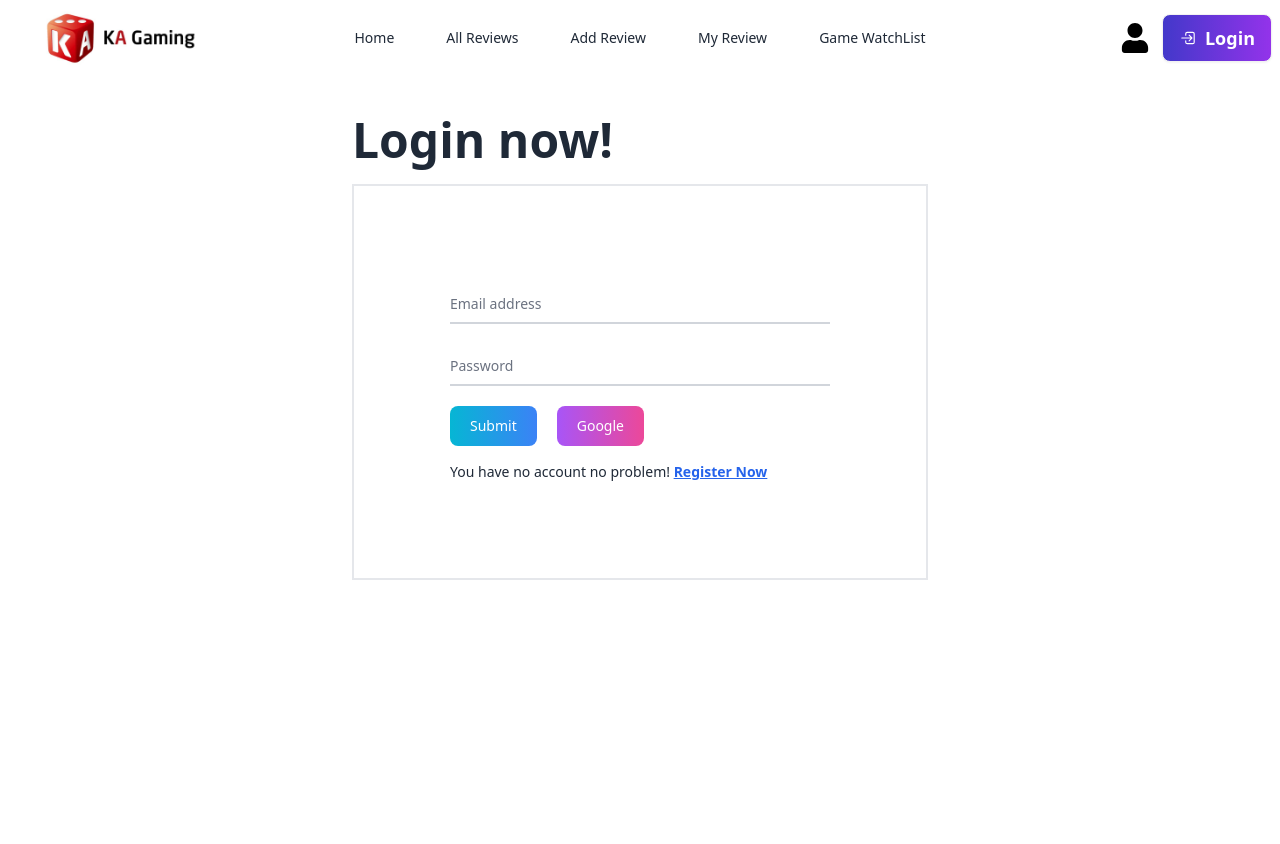
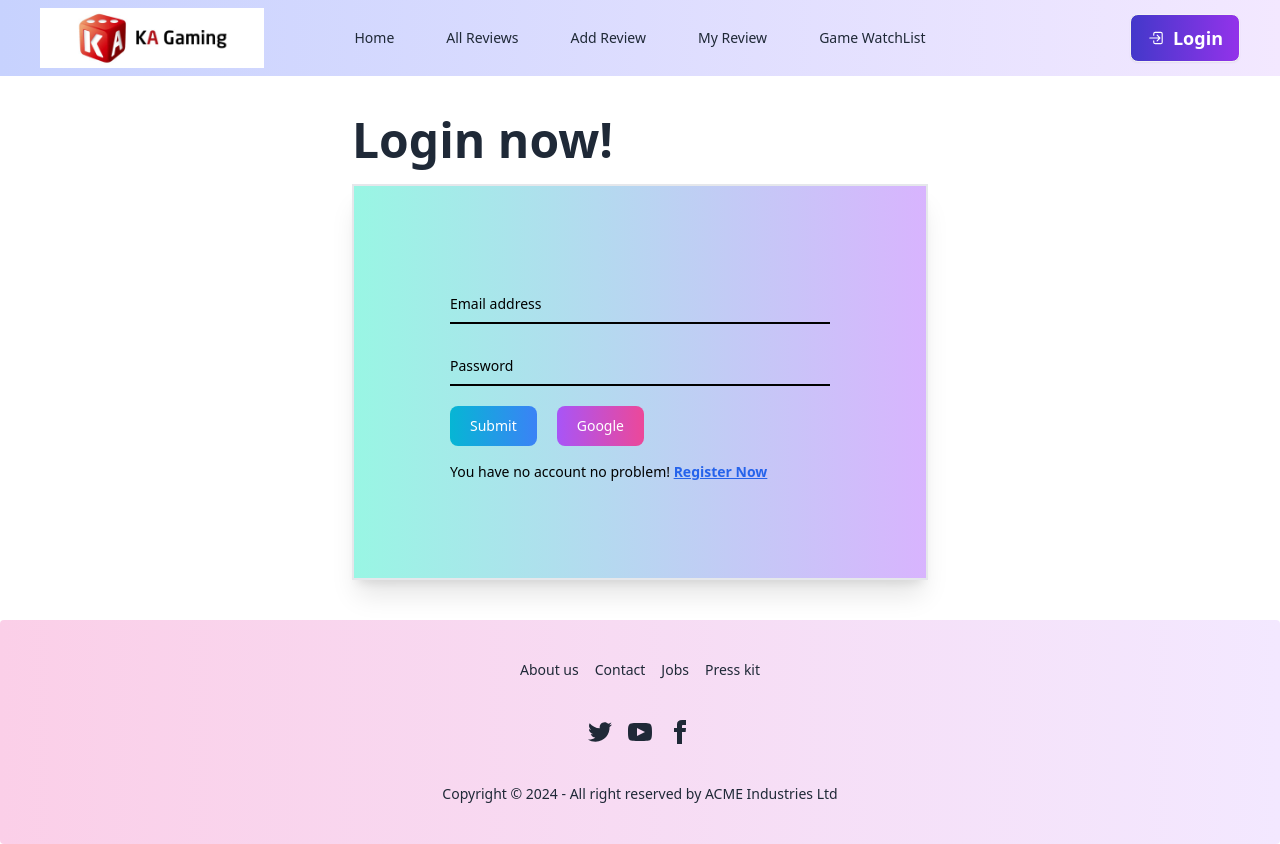
Before and after one commit to Arafat-boss/games-review-website, a React (Vite) app: page /login in a window 1280 px wide. Before the commit the page ends 800 px from the top, so only its background shows below. Built offline with nearby package versions, Linux system fonts and the light colour scheme; no server answers.

Commit message:
successfully added a private route and footer

```diff
--- a/src/components/Layout/MainLayout.jsx
+++ b/src/components/Layout/MainLayout.jsx
@@ -1,9 +1,13 @@
+import { Outlet } from "react-router-dom";
 import Navbar from "../RafComponents/Navbar";
+import Footer from "../RafComponents/Footer";
 
 const MainLayout = () => {
     return (
         <div>
            <Navbar></Navbar>
+           <Outlet></Outlet>
+           <Footer></Footer>
         </div>
     );
 };
--- /dev/null
+++ b/src/components/RafComponents/Footer.jsx
@@ -0,0 +1,59 @@
+import React from "react";
+
+const Footer = () => {
+  return (
+    <footer className="footer footer-center bg-gradient-to-r from-pink-200 to-purple-100   rounded p-10 mt-10">
+      <nav className="grid grid-flow-col gap-4">
+        <a className="link link-hover">About us</a>
+        <a className="link link-hover">Contact</a>
+        <a className="link link-hover">Jobs</a>
+        <a className="link link-hover">Press kit</a>
+      </nav>
+      <nav>
+        <div className="grid grid-flow-col gap-4">
+          <a>
+            <svg
+              xmlns="http://www.w3.org/2000/svg"
+              width="24"
+              height="24"
+              viewBox="0 0 24 24"
+              className="fill-current"
+            >
+              <path d="M24 4.557c-.883.392-1.832.656-2.828.775 1.017-.609 1.798-1.574 2.165-2.724-.951.564-2.005.974-3.127 1.195-.897-.957-2.178-1.555-3.594-1.555-3.179 0-5.515 2.966-4.797 6.045-4.091-.205-7.719-2.165-10.148-5.144-1.29 2.213-.669 5.108 1.523 6.574-.806-.026-1.566-.247-2.229-.616-.054 2.281 1.581 4.415 3.949 4.89-.693.188-1.452.232-2.224.084.626 1.956 2.444 3.379 4.6 3.419-2.07 1.623-4.678 2.348-7.29 2.04 2.179 1.397 4.768 2.212 7.548 2.212 9.142 0 14.307-7.721 13.995-14.646.962-.695 1.797-1.562 2.457-2.549z"></path>
+            </svg>
+          </a>
+          <a>
+            <svg
+              xmlns="http://www.w3.org/2000/svg"
+              width="24"
+              height="24"
+              viewBox="0 0 24 24"
+              className="fill-current"
+            >
+              <path d="M19.615 3.184c-3.604-.246-11.631-.245-15.23 0-3.897.266-4.356 2.62-4.385 8.816.029 6.185.484 8.549 4.385 8.816 3.6.245 11.626.246 15.23 0 3.897-.266 4.356-2.62 4.385-8.816-.029-6.185-.484-8.549-4.385-8.816zm-10.615 12.816v-8l8 3.993-8 4.007z"></path>
+            </svg>
+          </a>
+          <a>
+            <svg
+              xmlns="http://www.w3.org/2000/svg"
+              width="24"
+              height="24"
+              viewBox="0 0 24 24"
+              className="fill-current"
+            >
+              <path d="M9 8h-3v4h3v12h5v-12h3.642l.358-4h-4v-1.667c0-.955.192-1.333 1.115-1.333h2.885v-5h-3.808c-3.596 0-5.192 1.583-5.192 4.615v3.385z"></path>
+            </svg>
+          </a>
+        </div>
+      </nav>
+      <aside>
+        <p>
+          Copyright © {new Date().getFullYear()} - All right reserved by ACME
+          Industries Ltd
+        </p>
+      </aside>
+    </footer>
+  );
+};
+
+export default Footer;
--- a/src/components/RafComponents/Login.jsx
+++ b/src/components/RafComponents/Login.jsx
@@ -39,23 +39,23 @@
 
   return (
     <div>
-      <Navbar></Navbar>
+      {/* <Navbar></Navbar> */}
       <h1 className="text-5xl font-bold max-w-xl mx-auto mt-10 mb-5">
         Login now!
       </h1>
-      <form onSubmit={handelLogin} className="max-w-xl mx-auto border-2 p-24">
+      <form onSubmit={handelLogin} className="max-w-xl mx-auto border-2 p-24 bg-gradient-to-r from-teal-200 to-purple-300 text-white shadow-xl">
         <div className="relative z-0 w-full mb-5 group">
           <input
             type="email"
             name="email"
             id="floating_email"
-            className="block py-2.5 px-0 w-full text-sm text-gray-900 bg-transparent border-0 border-b-2 border-gray-300 appearance-none dark:text-white dark:border-gray-600 dark:focus:border-blue-500 focus:outline-none focus:ring-0 focus:border-blue-600 peer"
+            className="block py-2.5 px-0 w-full text-sm text-gray-900 bg-transparent border-0 border-b-2 border-black appearance-none dark:text-white dark:border-gray-600 dark:focus:border-blue-500 focus:outline-none focus:ring-0 focus:border-blue-600 peer"
             placeholder=" "
             required
           />
           <label
             for="floating_email"
-            className="peer-focus:font-medium absolute text-sm text-gray-500 dark:text-gray-400 duration-300 transform -translate-y-6 scale-75 top-3 -z-10 origin-[0] peer-focus:start-0 rtl:peer-focus:translate-x-1/4 rtl:peer-focus:left-auto peer-focus:text-blue-600 peer-focus:dark:text-blue-500 peer-placeholder-shown:scale-100 peer-placeholder-shown:translate-y-0 peer-focus:scale-75 peer-focus:-translate-y-6"
+            className="peer-focus:font-medium absolute text-sm text-black dark:text-gray-400 duration-300 transform -translate-y-6 scale-75 top-3 -z-10 origin-[0] peer-focus:start-0 rtl:peer-focus:translate-x-1/4 rtl:peer-focus:left-auto peer-focus:text-blue-600 peer-focus:dark:text-blue-500 peer-placeholder-shown:scale-100 peer-placeholder-shown:translate-y-0 peer-focus:scale-75 peer-focus:-translate-y-6"
           >
             Email address
           </label>
@@ -65,13 +65,13 @@
             type="password"
             name="password"
             id="floating_password"
-            className="block py-2.5 px-0 w-full text-sm text-gray-900 bg-transparent border-0 border-b-2 border-gray-300 appearance-none dark:text-white dark:border-gray-600 dark:focus:border-blue-500 focus:outline-none focus:ring-0 focus:border-blue-600 peer"
+            className="block py-2.5 px-0 w-full text-sm text-gray-900 bg-transparent border-0 border-b-2 border-black appearance-none dark:text-white dark:border-gray-600 dark:focus:border-blue-500 focus:outline-none focus:ring-0 focus:border-blue-600 peer"
             placeholder=" "
             required
           />
           <label
             for="floating_password"
-            className="peer-focus:font-medium absolute text-sm text-gray-500 dark:text-gray-400 duration-300 transform -translate-y-6 scale-75 top-3 -z-10 origin-[0] peer-focus:start-0 rtl:peer-focus:translate-x-1/4 peer-focus:text-blue-600 peer-focus:dark:text-blue-500 peer-placeholder-shown:scale-100 peer-placeholder-shown:translate-y-0 peer-focus:scale-75 peer-focus:-translate-y-6"
+            className="peer-focus:font-medium absolute text-sm text-black dark:text-gray-400 duration-300 transform -translate-y-6 scale-75 top-3 -z-10 origin-[0] peer-focus:start-0 rtl:peer-focus:translate-x-1/4 peer-focus:text-blue-600 peer-focus:dark:text-blue-500 peer-placeholder-shown:scale-100 peer-placeholder-shown:translate-y-0 peer-focus:scale-75 peer-focus:-translate-y-6"
           >
             Password
           </label>
@@ -92,7 +92,7 @@
             Google
           </button>
         </div>
-        <p className="text-sm mt-4">
+        <p className="text-sm mt-4 text-black">
           You have no account no problem!{" "}
           <Link to="/register">
             <span className="text-blue-600 underline font-bold">
--- a/src/components/RafComponents/Navbar.jsx
+++ b/src/components/RafComponents/Navbar.jsx
@@ -24,8 +24,8 @@
 
 
   return (
-    <div className="navbar bg-base-100">
-      <div className="navbar-start">
+    <div className="navbar bg-gradient-to-r from-indigo-200 to-purple-100 px-10">
+      <div className="navbar-start ">
         <div className="dropdown">
           <div tabIndex={0} role="button" className="btn btn-ghost lg:hidden">
             <svg
@@ -100,7 +100,7 @@
               </div>
             ) : (
               <>
-                <FaUser className="text-black" size={30}></FaUser>
+
               </>
             )}
           </div>
--- a/src/components/RafComponents/Register.jsx
+++ b/src/components/RafComponents/Register.jsx
@@ -39,20 +39,22 @@
   };
   return (
     <div>
-      <Navbar></Navbar>
-      <form onSubmit={handelRegister} className="max-w-md mx-auto">
+       <h1 className="text-5xl font-bold max-w-xl mx-auto mt-10 mb-5">
+        Register now!
+      </h1>
+      <form onSubmit={handelRegister} className="max-w-xl mx-auto border-2 p-24 bg-gradient-to-r from-teal-200 to-purple-300 text-white shadow-xl">
         <div className="relative z-0 w-full mb-5 group">
           <input
             type="email"
             name="email"
             id="floating_email"
-            className="block py-2.5 px-0 w-full text-sm text-gray-900 bg-transparent border-0 border-b-2 border-gray-300 appearance-none dark:text-white dark:border-gray-600 dark:focus:border-blue-500 focus:outline-none focus:ring-0 focus:border-blue-600 peer"
+            className="block py-2.5 px-0 w-full text-sm text-gray-900 bg-transparent border-0 border-b-2 border-black appearance-none dark:text-white dark:border-gray-600 dark:focus:border-blue-500 focus:outline-none focus:ring-0 focus:border-blue-600 peer"
             placeholder=" "
             required
           />
           <label
             for="floating_email"
-            className="peer-focus:font-medium absolute text-sm text-gray-500 dark:text-gray-400 duration-300 transform -translate-y-6 scale-75 top-3 -z-10 origin-[0] peer-focus:start-0 rtl:peer-focus:translate-x-1/4 rtl:peer-focus:left-auto peer-focus:text-blue-600 peer-focus:dark:text-blue-500 peer-placeholder-shown:scale-100 peer-placeholder-shown:translate-y-0 peer-focus:scale-75 peer-focus:-translate-y-6"
+            className="text-black peer-focus:font-medium absolute text-sm  dark:text-gray-400 duration-300 transform -translate-y-6 scale-75 top-3 -z-10 origin-[0] peer-focus:start-0 rtl:peer-focus:translate-x-1/4 rtl:peer-focus:left-auto peer-focus:text-blue-600 peer-focus:dark:text-blue-500 peer-placeholder-shown:scale-100 peer-placeholder-shown:translate-y-0 peer-focus:scale-75 peer-focus:-translate-y-6"
           >
             Email address
           </label>
@@ -62,13 +64,13 @@
             type="password"
             name="password"
             id="floating_password"
-            className="block py-2.5 px-0 w-full text-sm text-gray-900 bg-transparent border-0 border-b-2 border-gray-300 appearance-none dark:text-white dark:border-gray-600 dark:focus:border-blue-500 focus:outline-none focus:ring-0 focus:border-blue-600 peer"
+            className="block py-2.5 px-0 w-full text-sm text-gray-900 bg-transparent border-0 border-b-2 border-black appearance-none dark:text-white dark:border-gray-600 dark:focus:border-blue-500 focus:outline-none focus:ring-0 focus:border-blue-600 peer"
             placeholder=" "
             required
           />
           <label
             for="floating_password"
-            className="peer-focus:font-medium absolute text-sm text-gray-500 dark:text-gray-400 duration-300 transform -translate-y-6 scale-75 top-3 -z-10 origin-[0] peer-focus:start-0 rtl:peer-focus:translate-x-1/4 peer-focus:text-blue-600 peer-focus:dark:text-blue-500 peer-placeholder-shown:scale-100 peer-placeholder-shown:translate-y-0 peer-focus:scale-75 peer-focus:-translate-y-6"
+            className="peer-focus:font-medium absolute text-sm text-black dark:text-gray-400 duration-300 transform -translate-y-6 scale-75 top-3 -z-10 origin-[0] peer-focus:start-0 rtl:peer-focus:translate-x-1/4 peer-focus:text-blue-600 peer-focus:dark:text-blue-500 peer-placeholder-shown:scale-100 peer-placeholder-shown:translate-y-0 peer-focus:scale-75 peer-focus:-translate-y-6"
           >
             Password
           </label>
@@ -80,13 +82,13 @@
               type="text"
               name="name"
               id="floating_first_name"
-              className="block py-2.5 px-0 w-full text-sm text-gray-900 bg-transparent border-0 border-b-2 border-gray-300 appearance-none dark:text-white dark:border-gray-600 dark:focus:border-blue-500 focus:outline-none focus:ring-0 focus:border-blue-600 peer"
+              className="block py-2.5 px-0 w-full text-sm text-gray-900 bg-transparent border-0 border-b-2 border-black appearance-none dark:text-white dark:border-gray-600 dark:focus:border-blue-500 focus:outline-none focus:ring-0 focus:border-blue-600 peer"
               placeholder=" "
               required
             />
             <label
               for="floating_first_name"
-              className="peer-focus:font-medium absolute text-sm text-gray-500 dark:text-gray-400 duration-300 transform -translate-y-6 scale-75 top-3 -z-10 origin-[0] peer-focus:start-0 rtl:peer-focus:translate-x-1/4 peer-focus:text-blue-600 peer-focus:dark:text-blue-500 peer-placeholder-shown:scale-100 peer-placeholder-shown:translate-y-0 peer-focus:scale-75 peer-focus:-translate-y-6"
+              className="peer-focus:font-medium absolute text-sm text-black dark:text-gray-400 duration-300 transform -translate-y-6 scale-75 top-3 -z-10 origin-[0] peer-focus:start-0 rtl:peer-focus:translate-x-1/4 peer-focus:text-blue-600 peer-focus:dark:text-blue-500 peer-placeholder-shown:scale-100 peer-placeholder-shown:translate-y-0 peer-focus:scale-75 peer-focus:-translate-y-6"
             >
               First name
             </label>
@@ -96,13 +98,13 @@
               type="text"
               name="photo"
               id="floating_last_name"
-              className="block py-2.5 px-0 w-full text-sm text-gray-900 bg-transparent border-0 border-b-2 border-gray-300 appearance-none dark:text-white dark:border-gray-600 dark:focus:border-blue-500 focus:outline-none focus:ring-0 focus:border-blue-600 peer"
+              className="block py-2.5 px-0 w-full text-sm text-gray-900 bg-transparent border-0 border-b-2 border-black appearance-none dark:text-white dark:border-gray-600 dark:focus:border-blue-500 focus:outline-none focus:ring-0 focus:border-blue-600 peer"
               placeholder=" "
               required
             />
             <label
               for="floating_last_name"
-              className="peer-focus:font-medium absolute text-sm text-gray-500 dark:text-gray-400 duration-300 transform -translate-y-6 scale-75 top-3 -z-10 origin-[0] peer-focus:start-0 rtl:peer-focus:translate-x-1/4 peer-focus:text-blue-600 peer-focus:dark:text-blue-500 peer-placeholder-shown:scale-100 peer-placeholder-shown:translate-y-0 peer-focus:scale-75 peer-focus:-translate-y-6"
+              className="peer-focus:font-medium absolute text-sm text-black dark:text-gray-400 duration-300 transform -translate-y-6 scale-75 top-3 -z-10 origin-[0] peer-focus:start-0 rtl:peer-focus:translate-x-1/4 peer-focus:text-blue-600 peer-focus:dark:text-blue-500 peer-placeholder-shown:scale-100 peer-placeholder-shown:translate-y-0 peer-focus:scale-75 peer-focus:-translate-y-6"
             >
               Photo URL
             </label>
```
Also changed, not shown: src/Router/router.jsx (+35 -9 lines).
